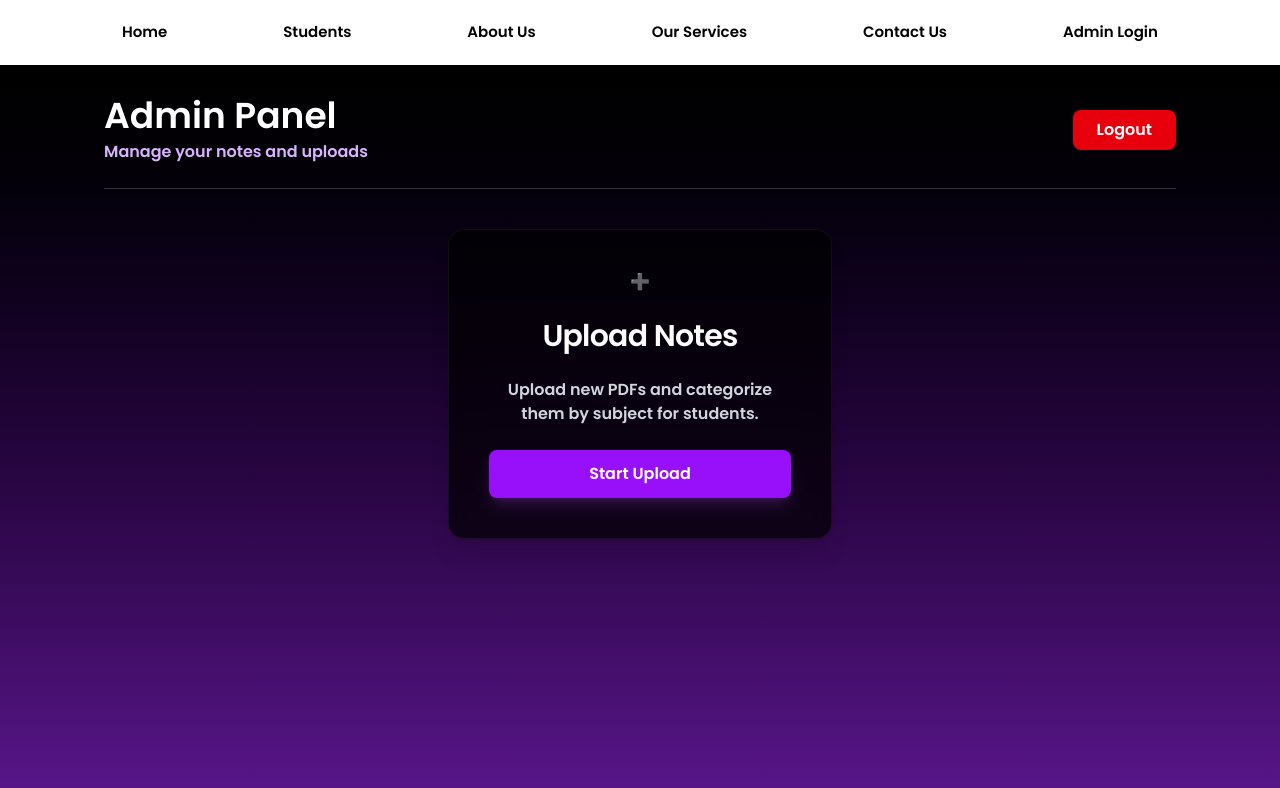
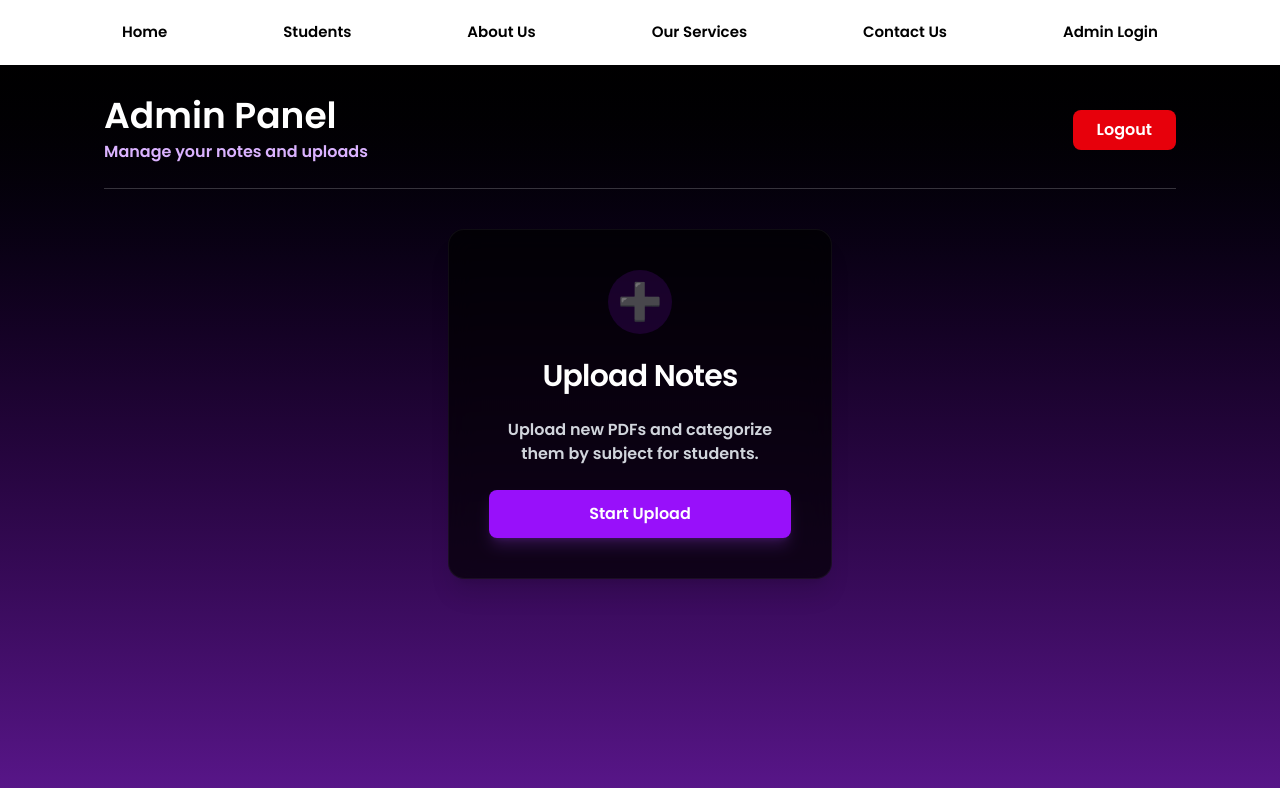
Before and after one commit to ANSHUMANMOREY7/Notes-Store, a React (Vite) app in the folder client/: page /Admin in a window 1280 px wide. Shown: the top 788 px of the page. Built offline with nearby package versions, Linux system fonts and the light colour scheme; sample sign-in values are in the browser's storage.

Commit message:
icon added css

```diff
--- a/client/src/pages/Portals/Admin.jsx
+++ b/client/src/pages/Portals/Admin.jsx
@@ -35,7 +35,7 @@ const Admin = () => {
 
           <div className="flex flex-wrap justify-center gap-10 mt-10">
             <div className="bg-black/70 backdrop-blur-md text-white w-96 p-10 rounded-2xl flex flex-col items-center text-center gap-6 shadow-xl hover:scale-105 transition duration-300 hover:bg-purple-900 group border border-white/5">
-              <div className="">
+              <div className="w-16 h-16 bg-purple-600/20 rounded-full flex items-center justify-center text-4xl animate-pulse group-hover:animate-none group-hover:scale-110 transition-transform">
                 ➕
               </div>
               <h2 className="text-3xl font-bold tracking-tight font-[font1]">Upload Notes</h2>
```
